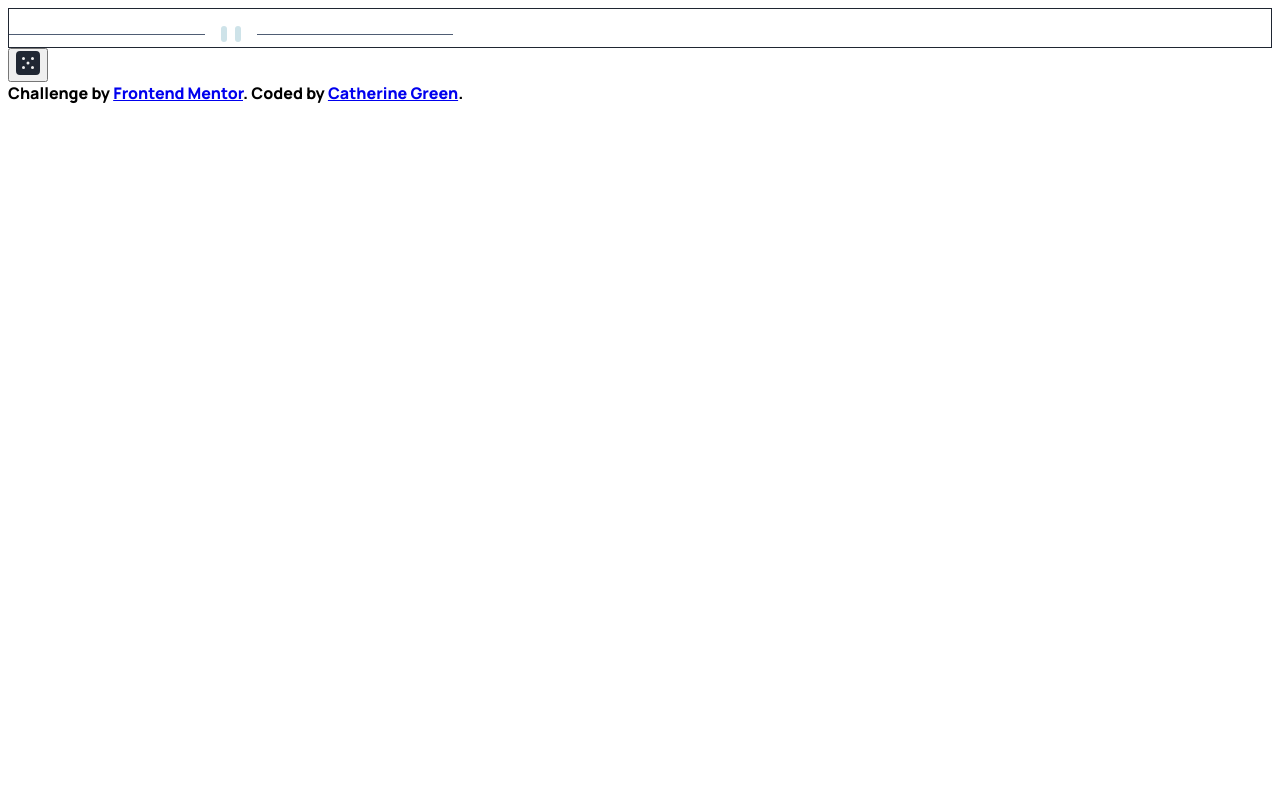
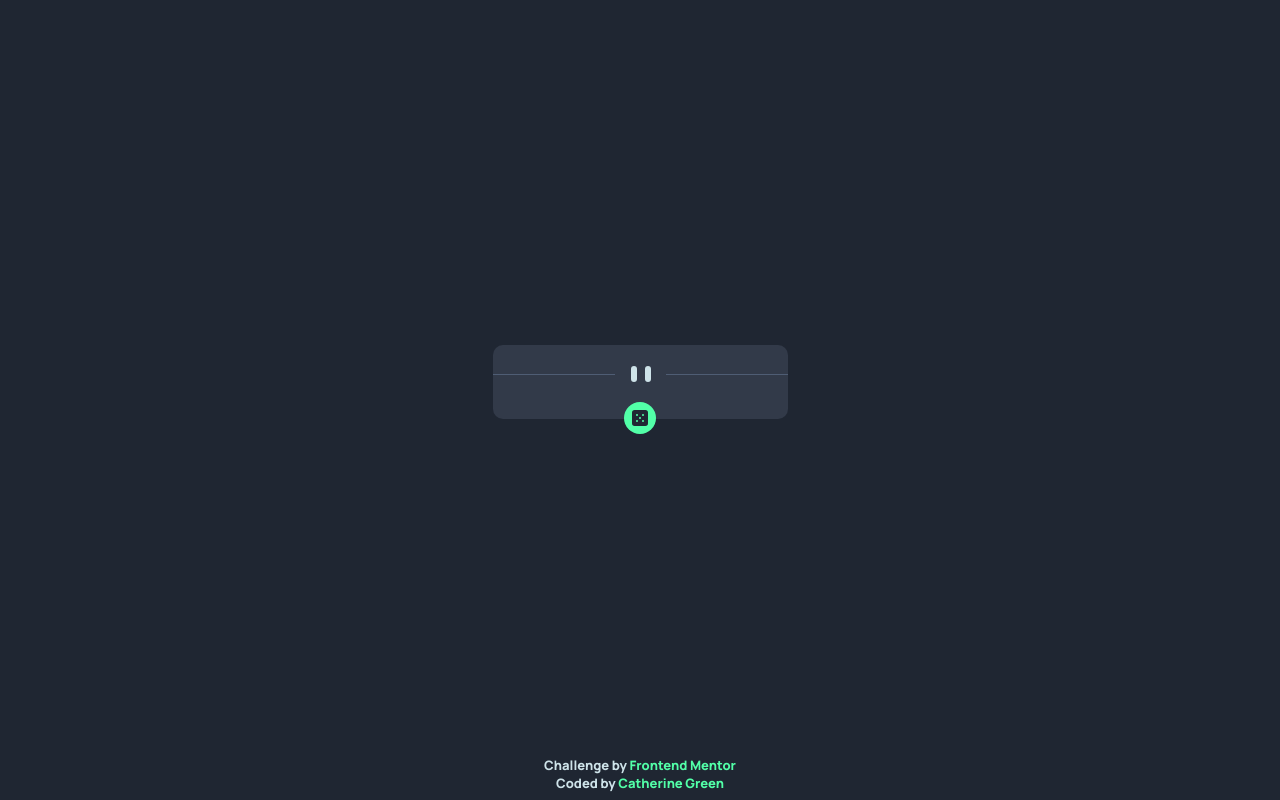
Before and after one commit to CGreen789/Frontend-Mentor-Advice-Generator, a plain HTML site: page index.html in a window 1280 px wide. Drawn offline with Linux system fonts and the light colour scheme; no server answers.

Commit message:
added colours, working on margins and placement

```diff
--- a/app.js
+++ b/app.js
@@ -12,7 +12,7 @@ fetch(apiURL)
     const adviceIDPlaceholder = document.querySelector("#advice-id")
     const advicePlaceholder = document.querySelector("#advice")
     advicePlaceholder.innerText = advice
-    adviceIDPlaceholder.innerText = `ADVICE ${adviceID}`
+    adviceIDPlaceholder.innerText = `ADVICE #${adviceID}`
 })
 }
 // Fetch a new API call on button click
--- a/index.css
+++ b/index.css
@@ -11,10 +11,84 @@
     font-family: 'Manrope', sans-serif;
 }
 
-.advice-box{
-    border: 1px solid var(--dark-blue);
+body {
+    background-color: var(--dark-blue);
+    display: flex;
+    flex-direction: column;
+    height: 98vh;
 }
 
-/* footer {
+.app-container {
     display: flex;
-} */
+    flex-grow: 1;
+    justify-content: center;
+}
+
+.advice-container {
+    background-color: var(--dark-grayish-blue);
+    display: flex;
+    flex-direction: column;
+    align-items: center;
+    margin: auto 10px;
+    border-radius: 10px;
+}
+
+.advice-box{
+    text-align: center;
+}
+
+.advice {
+    color: var(--light-cyan);
+    font-size: 28px;
+    margin: 20px 30px;
+}
+
+.advice-id {
+    color: var(--neon-green);
+    font-size: 13px;
+    letter-spacing: 5px;
+}
+
+/* Dice button */
+
+.button-container {
+    position: relative;
+    bottom: -15px;
+}
+
+#dice-button {
+    border-radius: 50%;
+    border: none;
+    background-color: var(--neon-green);
+    display: flex;
+    width: 2rem;
+    height: 2rem;
+    justify-content: center;
+    align-items: center;
+}
+
+.dice-image {
+    width: 1rem;
+}
+
+/* Footer styling */
+.attribution {
+    flex-grow: 0;
+    font-size: small;
+}
+
+.footer {
+    display: flex;
+    flex-direction: column;
+    align-items: center;
+    color: var(--light-cyan);
+}
+
+.footer > p {
+    margin: 0;
+}
+
+p > a {
+    text-decoration: none;
+    color: var(--neon-green);
+}
--- a/index.html
+++ b/index.html
@@ -20,21 +20,30 @@
   </head>
   <body>
     <div class="app-container">
+      <div class="advice-container">
         <div class="advice-box">
           <p id="advice-id" class="advice-id"></p>
           <p id="advice" class="advice"></p>
-        <img src="./images/pattern-divider-desktop.svg" />
+          <img src="./images/pattern-divider-mobile.svg" />
         </div>
         <div class="button-container">
-        <button id="dice-button"><img class="dice image" src="./images/icon-dice.svg" /></button>
+          <button id="dice-button">
+            <img class="dice-image" src="./images/icon-dice.svg" />
+          </button>
+        </div>
       </div>
     </div>
 
     <footer class="attribution">
+      <div class="footer">
+        <p>
           Challenge by
           <a href="https://www.frontendmentor.io?ref=challenge" target="_blank"
             >Frontend Mentor</a
-      >. Coded by <a href="#">Catherine Green</a>.
+          >
+        </p>
+        <p>Coded by <a href="#">Catherine Green</a></p>
+      </div>
     </footer>
     <script src="./app.js"></script>
   </body>
```
Also changed, not shown: 1 other file. Lines whose indentation alone changed are shown as unchanged.
